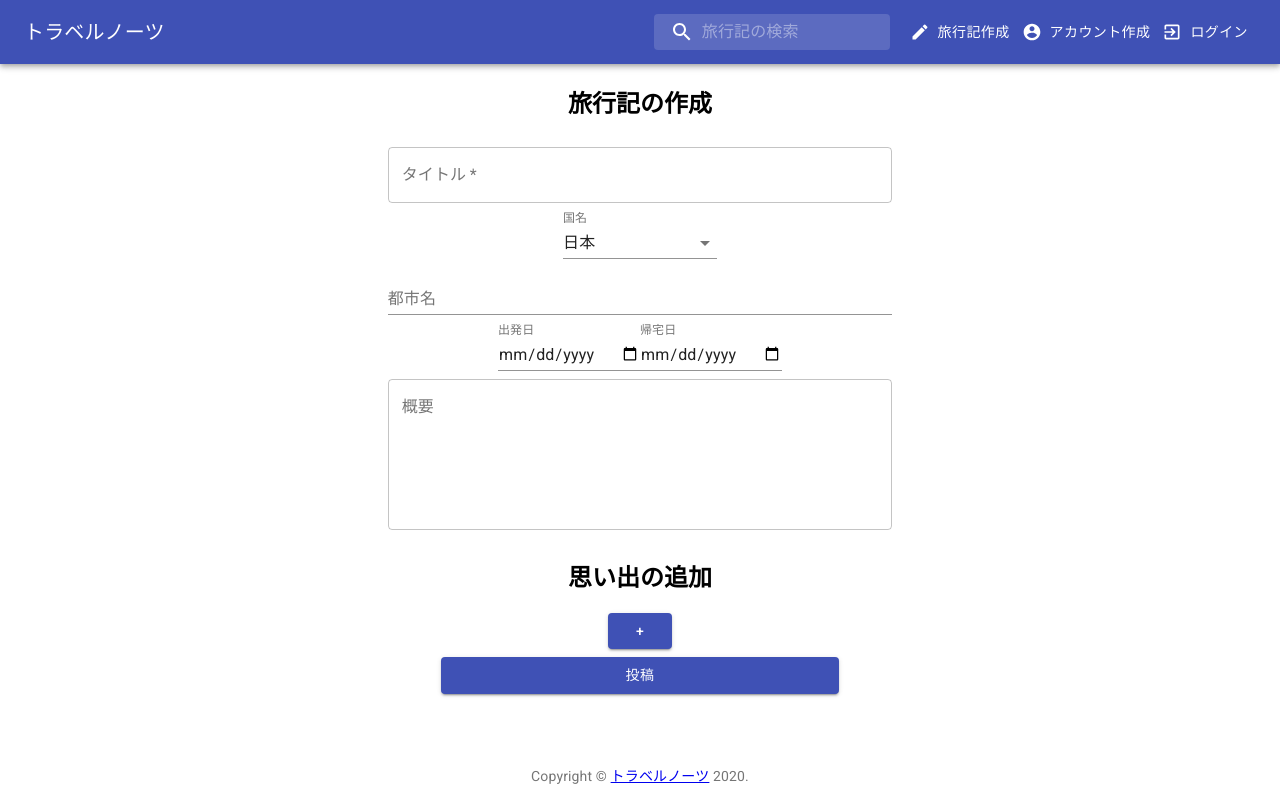
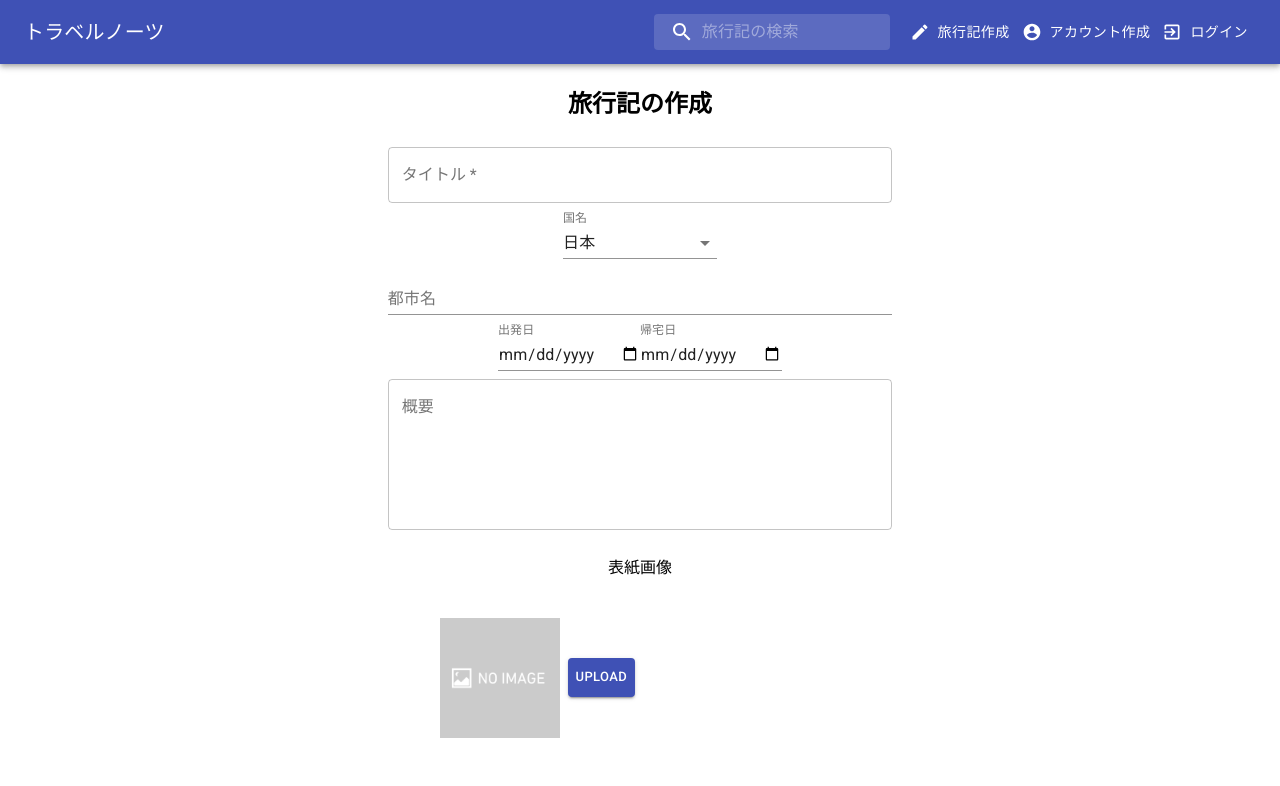
Before and after one commit to shortintern2020-A-labyrinth/TeamF, a React (Create React App) app in the folder frontend/app/: page /CreateTravelNote in a window 1280 px wide. Shown: the top 786 px of the page. Built offline with nearby package versions, Linux system fonts and the light colour scheme.

Commit message:
add element to upload thumbnail

```diff
--- a/frontend/app/src/pages/CreateTravelNote.js
+++ b/frontend/app/src/pages/CreateTravelNote.js
@@ -1,5 +1,5 @@
 //Written by Lisa Shinoda
-import React, { memo } from "react";
+import React from "react";
 import { makeStyles } from "@material-ui/core/styles";
 import TextField from "@material-ui/core/TextField";
 import InputLabel from "@material-ui/core/InputLabel";
@@ -7,8 +7,8 @@ import FormControl from "@material-ui/core/FormControl";
 import NativeSelect from "@material-ui/core/NativeSelect";
 import MemoryForm from "../components/MemoryForm";
 import Button from "@material-ui/core/Button";
-import IconButton from "@material-ui/core/IconButton";
-import DeleteIcon from "@material-ui/icons/Delete";
+import Grid from "@material-ui/core/Grid";
+import NoImage from "../assets/images/no_image.png";
 
 const useStyles = makeStyles((theme) => ({
   root: {
@@ -73,20 +73,24 @@ const useStyles = makeStyles((theme) => ({
   removeButton: {
     height: "50%",
   },
+  imageContainer: {
+    "& > *": {
+      padding: theme.spacing(1),
+    },
+    margin: theme.spacing(3),
+    height: "15vh",
+    display: "flex",
+    flexDirection: "row",
+    justifyContent: "center",
+    alignItems: "center",
+  },
+  image: {
+    height: "100%",
+  },
 }));
 
 export default function BasicTextFields() {
   const classes = useStyles();
-  //   const [state, setState] = React.useState({
-  //     title: '',
-  //     country: '',
-  //     city:'',
-  //     description: '',
-  //     start_date: 0,
-  //     end_date: 0,
-  //     name: 'hai',
-  //     memories: []
-  //   });
 
   // Author: Shitaro Ichikawa -------------------------
   const [title, setTitle] = React.useState("");
@@ -97,18 +101,9 @@ export default function BasicTextFields() {
   const [endDate, setEndDate] = React.useState("");
   const [memories, setMemories] = React.useState([]);
   const [cnt, setCnt] = React.useState(0);
-  //   const handleChange = (event) => {
-  //     const name = event.target.name;
-  //     setState({
-  //       ...state,
-  //       [name]: event.target.value,
-  //     });
-  //   };
-
-  //   const [checked, setChecked] = React.useState(false);
 
   const createMemory = () => {
-    setCnt(cnt+1);
+    setCnt(cnt + 1);
     return {
       id: cnt,
       place: "",
@@ -145,8 +140,6 @@ export default function BasicTextFields() {
           <NativeSelect
             value={country}
             onChange={(e) => setCountry(e.target.value)}
-            // value={state.age}
-            // onChange={handleChange}
             inputProps={{
               name: "age",
               id: "age-native-label-placeholder",
@@ -207,6 +200,18 @@ export default function BasicTextFields() {
           onChange={(e) => setDescription(e.target.value)}
         />
       </form>
+      <Grid container justify="center" alignItems="center">
+        <Grid item xs={12}>
+          <p>表紙画像</p>
+        </Grid>
+        <Grid item xs={6} className={classes.imageContainer}>
+          <img className={classes.image} src={NoImage} alt="travel top" />
+          <Button variant="contained" color="primary" size="small">
+            Upload
+          </Button>
+        </Grid>
+        <Grid item xs={2}/>
+      </Grid>
       <h2>思い出の追加</h2>
       <div>
         {memories.map((e, index) => (
@@ -224,18 +229,6 @@ export default function BasicTextFields() {
                 setMemories([...memories]);
               }}
             />
-            {/* <IconButton
-              key={index}
-              className={classes.removeButton}
-              variant="contained"
-              color="primary"
-              onClick={() => {
-                memories.splice(index, 1);
-                setMemories([...memories]);
-              }}
-            >
-              <DeleteIcon />
-            </IconButton> */}
           </div>
         ))}
       </div>
@@ -263,6 +256,7 @@ export default function BasicTextFields() {
               endDate,
               description,
               memories,
+              NoImage
             })
           }
         >
```
Also changed, not shown: frontend/app/src/components/MemoryForm.js (+8 -75 lines).
